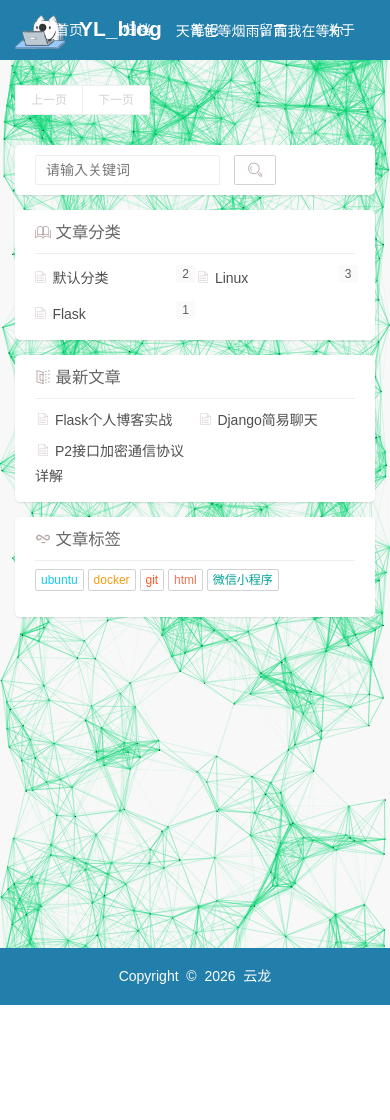
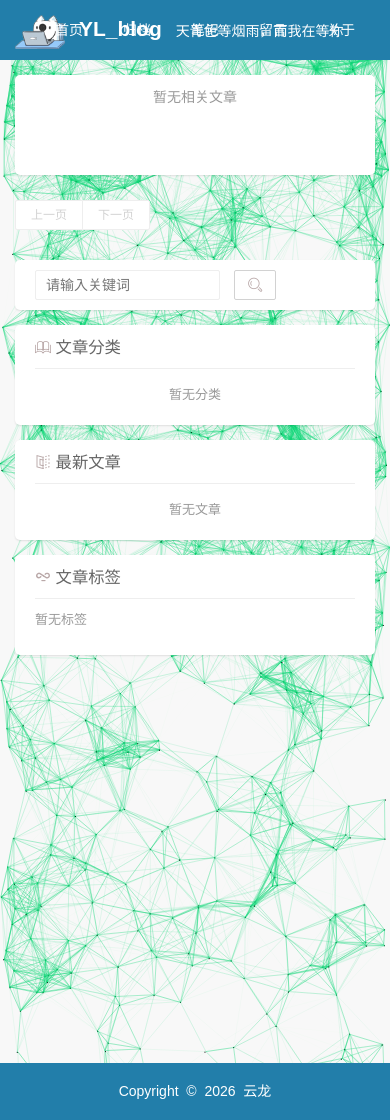
Before and after one commit to nylacastro794-blip/blog, a Flask app: page /blog/post_search in a window 390 px wide. Before the commit the page ends 1005 px from the top, so only its background shows below. Run offline with Flask 3, Linux system fonts and the light colour scheme.

Commit message:
完成文章分类、最新文章、文章标签完善

```diff
--- a/app/blog/static/css/main.css
+++ b/app/blog/static/css/main.css
@@ -164,8 +164,33 @@
     padding: 5px 0;
 }
 
-.side-categorys ul span {
-    float: right;
+.side-categorys ul li a {
+    display: flex;
+    align-items: center;
+    color: #666;
+    transition: color .2s;
+}
+
+.side-categorys ul li a:hover {
+    color: #227eaa;
+}
+
+.side-categorys ul li .layui-icon {
+    margin-right: 8px;
+}
+
+.side-text {
+    flex: 1;
+    min-width: 0;
+    overflow: hidden;
+    text-overflow: ellipsis;
+    white-space: nowrap;
+}
+
+.side-empty {
+    color: #999;
+    font-size: 13px;
+    text-align: center;
 }
 .side-title {
     border-bottom: 1px solid #eee;
@@ -188,8 +213,23 @@
     box-shadow: 0 1px 2px 0 rgba(0,0,0,0.1);
 }
 
-.side-newposts a {
-    word-break: break-all;
+.side-newposts ul li {
+    padding: 5px 0;
+}
+
+.side-newposts ul li a {
+    display: flex;
+    align-items: center;
+    color: #666;
+    transition: color .2s;
+}
+
+.side-newposts ul li a:hover {
+    color: #227eaa;
+}
+
+.side-newposts ul li .layui-icon {
+    margin-right: 8px;
 }
 .side-tags {
     background-color: #fff;
@@ -204,10 +244,24 @@
 }
 
 .side-tags div a {
-    margin: 0 0 5px 0 !important;
+    margin: 0 5px 5px 0 !important;
     white-space: nowrap; /*文本不换行*/
     text-overflow: ellipsis;
     overflow: hidden
+}
+
+.filter-tip {
+    display: flex;
+    justify-content: space-between;
+    align-items: center;
+    min-height: 0;
+    padding: 12px 20px;
+    color: #666;
+}
+
+.filter-tip .filter-count {
+    color: #999;
+    font-size: 13px;
 }
 .post-card {
     background-color: #fff;
--- a/app/blog/templates/common/models/categorys.html
+++ b/app/blog/templates/common/models/categorys.html
@@ -3,21 +3,17 @@
         <i class="layui-icon">&#xe705;</i>
         文章分类
     </h3>
-    <ul class="layui-row layui-col-space5">
-        <li class="layui-col-md12 layui-col-xs6">
-            <i class="layui-icon">&#xe60a;</i>
-            默认分类
-            <span class="layui-badge layui-bg-gray">2</span>
-        </li>
-        <li class="layui-col-md12 layui-col-xs6">
-            <i class="layui-icon">&#xe60a;</i>
-            Linux
-            <span class="layui-badge layui-bg-gray">3</span>
-        </li>
-        <li class="layui-col-md12 layui-col-xs6">
-            <i class="layui-icon">&#xe60a;</i>
-            Flask
-            <span class="layui-badge layui-bg-gray">1</span>
-        </li>
+    <ul>
+        {% for category in sidebar_categories %}
+            <li>
+                <a href="{{ url_for('blog.category_posts', category_id=category.id) }}">
+                    <i class="layui-icon">&#xe60a;</i>
+                    <span class="side-text">{{ category.name }}</span>
+                    <span class="layui-badge layui-bg-gray">{{ category.count }}</span>
+                </a>
+            </li>
+        {% else %}
+            <li class="side-empty">暂无分类</li>
+        {% endfor %}
     </ul>
 </div>
--- a/app/blog/templates/common/models/recent_posts.html
+++ b/app/blog/templates/common/models/recent_posts.html
@@ -3,19 +3,17 @@
         <i class="layui-icon">&#xe663;</i>
         最新文章
     </h3>
-    <ul class="layui-row layui-col-space5">
+    <ul>
         <!-- 显示5篇最新文章 -->
-        <li class="layui-col-md12 layui-col-xs6">
-            <i class="layui-icon">&#xe60a;</i>
-            Flask个人博客实战
-        </li>
-        <li class="layui-col-md12 layui-col-xs6">
-            <i class="layui-icon">&#xe60a;</i>
-            Django简易聊天
-        </li>
-        <li class="layui-col-md12 layui-col-xs6">
-            <i class="layui-icon">&#xe60a;</i>
-            P2接口加密通信协议详解
-        </li>
+        {% for post in sidebar_recent_posts %}
+            <li>
+                <a href="{{ url_for('blog.post', post_id=post.id) }}" title="{{ post.title }}">
+                    <i class="layui-icon">&#xe60a;</i>
+                    <span class="side-text">{{ post.title }}</span>
+                </a>
+            </li>
+        {% else %}
+            <li class="side-empty">暂无文章</li>
+        {% endfor %}
     </ul>
 </div>
--- a/app/blog/templates/common/models/tags.html
+++ b/app/blog/templates/common/models/tags.html
@@ -4,10 +4,12 @@
         文章标签
     </h3>
     <div>
-        <a class="layui-btn layui-btn-xs layui-btn-primary" href="#" style="color: #12caea">ubuntu</a>
-        <a class="layui-btn layui-btn-xs layui-btn-primary" href="#" style="color: #f39b12">docker</a>
-        <a class="layui-btn layui-btn-xs layui-btn-primary" href="#" style="color: #ff5722">git</a>
-        <a class="layui-btn layui-btn-xs layui-btn-primary" href="#" style="color: #eb7350">html</a>
-        <a class="layui-btn layui-btn-xs layui-btn-primary" href="#" style="color: #009f95">微信小程序</a>
+        {% for tag in sidebar_tags %}
+            <a class="layui-btn layui-btn-xs layui-btn-primary"
+               href="{{ url_for('blog.tag_posts', tag_id=tag.id) }}"
+               style="color: {{ tag.color or '#5f9ea0' }}">{{ tag.name }}</a>
+        {% else %}
+            <span class="side-empty">暂无标签</span>
+        {% endfor %}
     </div>
 </div>
--- a/app/blog/templates/index.html
+++ b/app/blog/templates/index.html
@@ -18,7 +18,10 @@
                         </span>
                                 <span>
                             <i class="layui-icon">&#xe705;</i>
-                            <a href="#" class="category">{{ post.category.name }}</a>
+                            {% if post.category %}
+                                <a href="{{ url_for('blog.category_posts', category_id=post.category.id) }}"
+                                   class="category">{{ post.category.name }}</a>
+                            {% endif %}
                         </span>
                                 <span>
                             <i class="layui-icon">&#xe68d;</i>
--- a/app/blog/templates/search.html
+++ b/app/blog/templates/search.html
@@ -5,6 +5,12 @@
         <div class="layui-row layui-col-space15">
             {# 中心区内容 #}
             <div class="layui-col-md9">
+                {% if filter_name %}
+                    <div class="post-card filter-tip">
+                        <span>{{ filter_kind }}：{{ filter_name }}</span>
+                        <span class="filter-count">共 {{ count }} 篇</span>
+                    </div>
+                {% endif %}
                 {% for post in post_pg %}
                     <div class="post-card">
                         <h2><a style="color: #227eaa;"
@@ -17,7 +23,10 @@
                         </span>
                             <span>
                             <i class="layui-icon">&#xe705;</i>
-                            <a href="#" class="category">{{ post.category.name }}</a>
+                            {% if post.category %}
+                                <a href="{{ url_for('blog.category_posts', category_id=post.category.id) }}"
+                                   class="category">{{ post.category.name }}</a>
+                            {% endif %}
                         </span>
                             <span>
                             <i class="layui-icon">&#xe68d;</i>
@@ -31,6 +40,10 @@
                             <a href="{{ url_for('blog.post', post_id=post.id) }}" class="detail">阅读全文</a>
                         </span>
                         </div>
+                    </div>
+                {% else %}
+                    <div class="post-card">
+                        <p style="color: #999; text-align: center;">暂无相关文章</p>
                     </div>
                 {% endfor %}
                 <div id="demo-laypage-theme-1"></div>
@@ -56,9 +69,13 @@
                 jump: (obj, first) => {
                     // 首次不执行
                     if (!first) {
-                        let word = '{{ word }}'
-                        let route = '{{ current_route }}'
-                        window.location.href = `/blog/post_search?word=${word}&page=${obj.curr}`
+                        {% if page_url %}
+                            window.location.href = '{{ page_url }}?page=' + obj.curr;
+                        {% else %}
+                            let word = '{{ word }}'
+                            let route = '{{ current_route }}'
+                            window.location.href = `/blog/post_search?word=${word}&page=${obj.curr}`
+                        {% endif %}
                     }
                 }
             });
--- a/app/blog/views.py
+++ b/app/blog/views.py
@@ -1,11 +1,37 @@
-from flask import Blueprint, render_template, request
-from app.blog.models import Post, Comment, Message,Note
-from sqlalchemy import or_
+from flask import Blueprint, render_template, request, url_for, has_request_context
+from app.blog.models import Post, Comment, Message, Note, Category, Tag
+from sqlalchemy import or_, func
 from start import db
 from ..admin.models import BlogInfo
 from .static.ip2region import search_with_file
 
 bp = Blueprint("blog", __name__, url_prefix="/blog", static_folder="static", template_folder="templates")
+
+
+@bp.app_context_processor
+def inject_sidebar_data():
+    """为博客前台模板注入侧边栏数据"""
+    # 后台页面不需要侧边栏数据
+    if has_request_context() and request.blueprint == 'admin':
+        return {}
+
+    # 每个分类下的文章数量
+    category_rows = (
+        db.session.query(Category, func.count(Post.id))
+        .outerjoin(Post, Post.category_id == Category.id)
+        .group_by(Category.id)
+        .order_by(Category.id)
+        .all()
+    )
+    sidebar_categories = [
+        {'id': category.id, 'name': category.name, 'count': count}
+        for category, count in category_rows
+    ]
+    return {
+        'sidebar_categories': sidebar_categories,
+        'sidebar_recent_posts': Post.query.order_by(Post.add_time.desc()).limit(5).all(),
+        'sidebar_tags': Tag.query.order_by(Tag.id).all(),
+    }
 
 
 # 因为在初始化文件中注册了首页路由，这里的路由规则就不适用了
@@ -55,6 +81,36 @@
         }
         all_comments.append(comment_data)
     return render_template("post.html", **locals())
+
+
+@bp.route('/category/<int:category_id>')
+def category_posts(category_id):
+    """按分类筛选文章"""
+    page = request.args.get('page', type=int, default=1)
+    limit = request.args.get('limit', type=int, default=5)
+    category = Category.query.get_or_404(category_id)
+    post_pg = Post.query.filter_by(category_id=category_id).order_by(Post.add_time.desc()).paginate(page=page,
+                                                                                                    per_page=limit)
+    count = post_pg.total
+    filter_kind = '分类'
+    filter_name = category.name
+    page_url = url_for('blog.category_posts', category_id=category_id)
+    return render_template('search.html', **locals())
+
+
+@bp.route('/tag/<int:tag_id>')
+def tag_posts(tag_id):
+    """按标签筛选文章"""
+    page = request.args.get('page', type=int, default=1)
+    limit = request.args.get('limit', type=int, default=5)
+    tag = Tag.query.get_or_404(tag_id)
+    post_pg = Post.query.filter(Post.tags.any(id=tag_id)).order_by(Post.add_time.desc()).paginate(page=page,
+                                                                                                 per_page=limit)
+    count = post_pg.total
+    filter_kind = '标签'
+    filter_name = tag.name
+    page_url = url_for('blog.tag_posts', tag_id=tag_id)
+    return render_template('search.html', **locals())
 
 
 def get_replies(comment_id, reply_target_name):
```
Also changed, not shown: app/blog/templates/post.html (+7 -10 lines).
